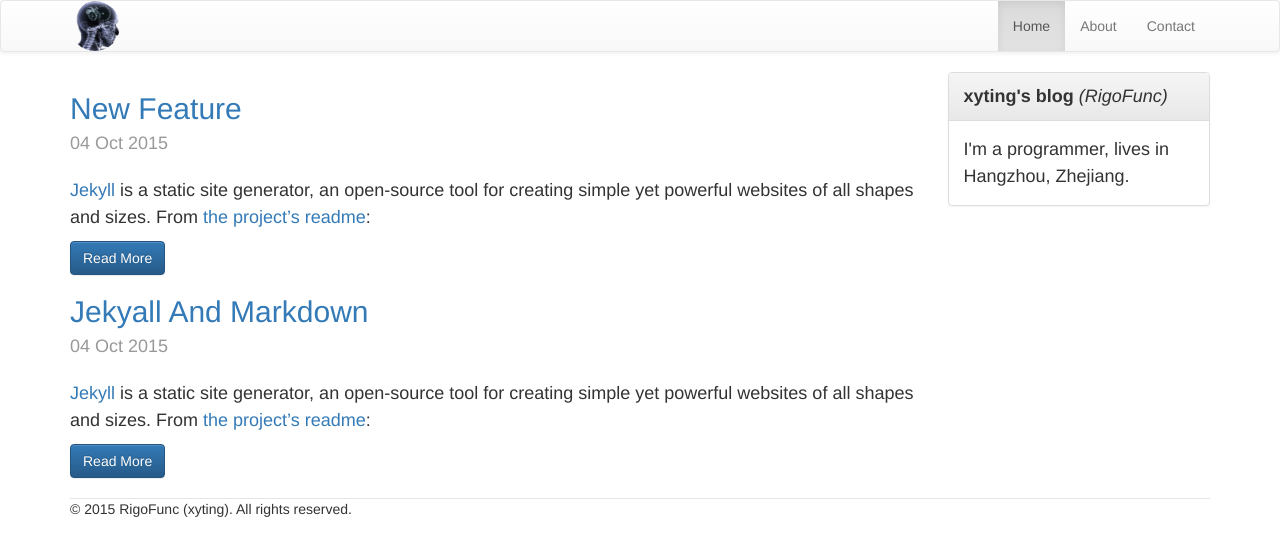
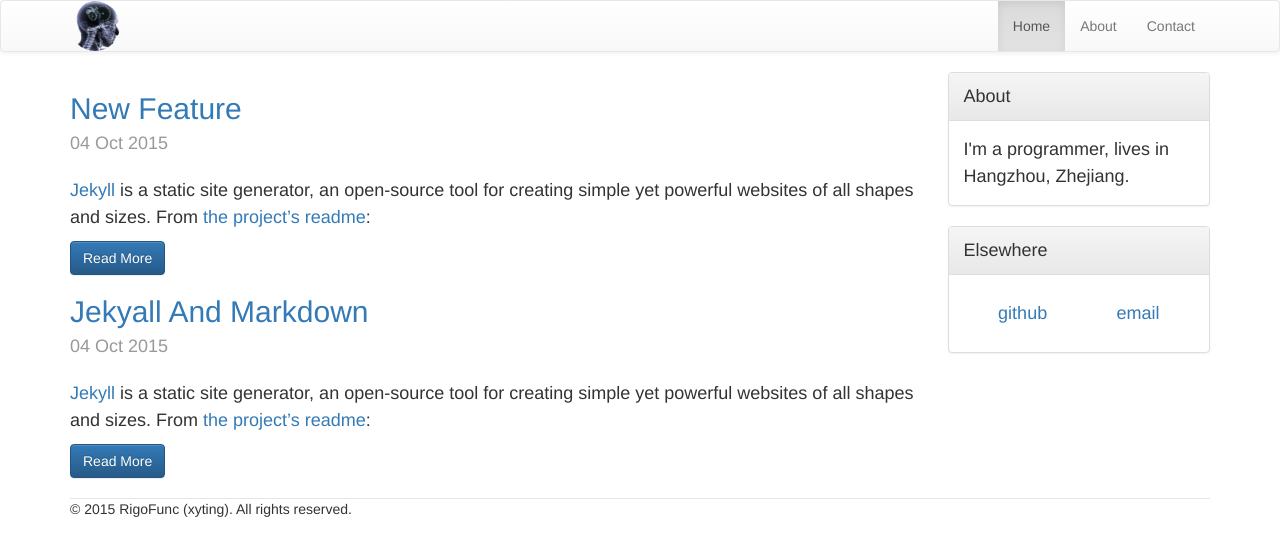
Before and after one commit to rigofunc/xyting.github.io, a Jekyll site: the page built from index.html, in a window 1280 px wide. Shown: the top 556 px of the page. Built offline with Jekyll 4.4.1, drawn with Linux system fonts in a browser that asks for light colours; Markdown is read by kramdown in place of the engine named in the settings; the list of posts is cut into pages by our own code.

Commit message:
update layout

```diff
--- a/_layouts/default.html
+++ b/_layouts/default.html
@@ -44,10 +44,22 @@
       <div class="col-md-3">
         <div class="panel panel-default">
           <div class="panel-heading">
-            <strong>xyting's blog</strong> <em>(RigoFunc)</em>
+            About
           </div>
           <div class="panel-body">
             {{ site.about }}
+          </div>
+        </div>
+        <div class="panel panel-default">
+          <div class="panel-heading">
+            Elsewhere
+          </div>
+          <div class="panel-body">
+            <ul class="nav nav-pills nav-justified">
+              {% for i in site.urls %}
+                <li role="presentation"><a href="{{ i.url }}">{{ i.text }}</a></li>
+              {% endfor %}
+            </ul>
           </div>
         </div>
       </div>
```
